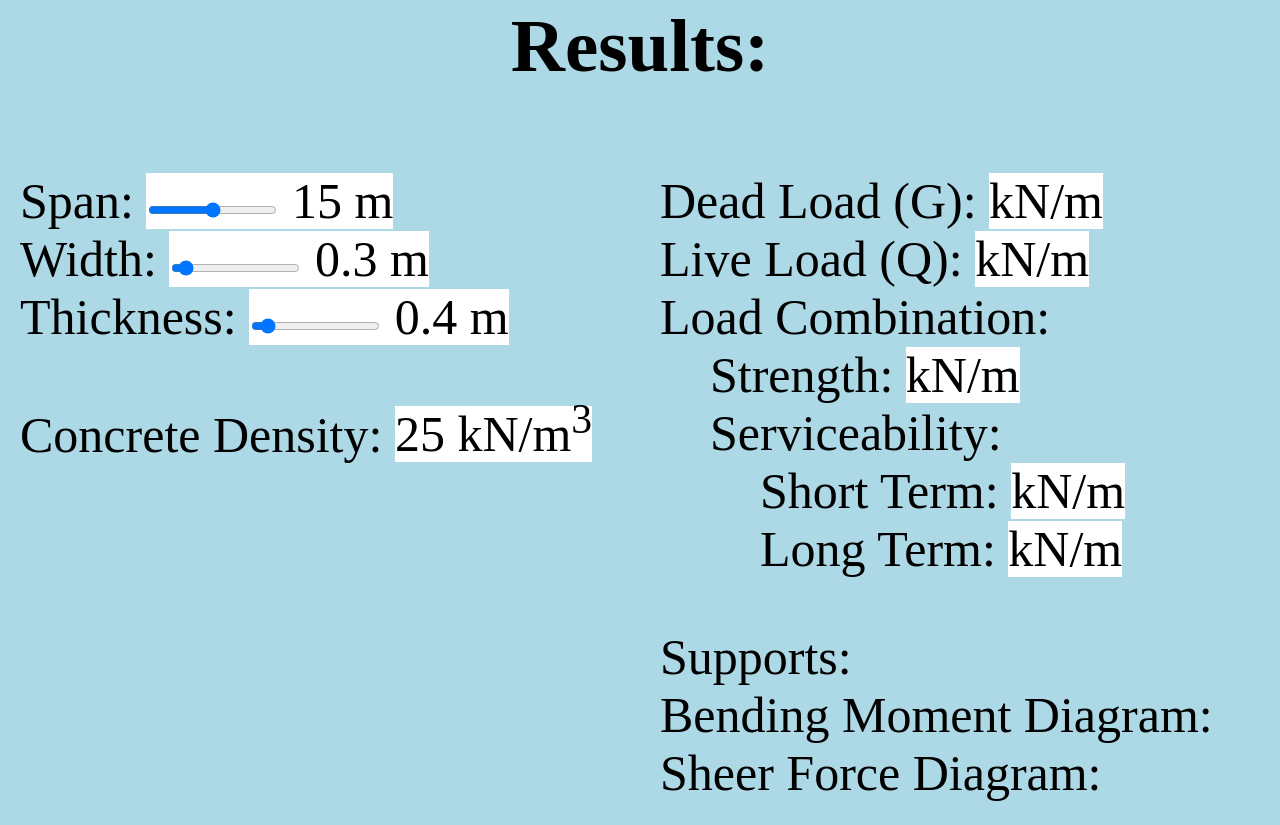
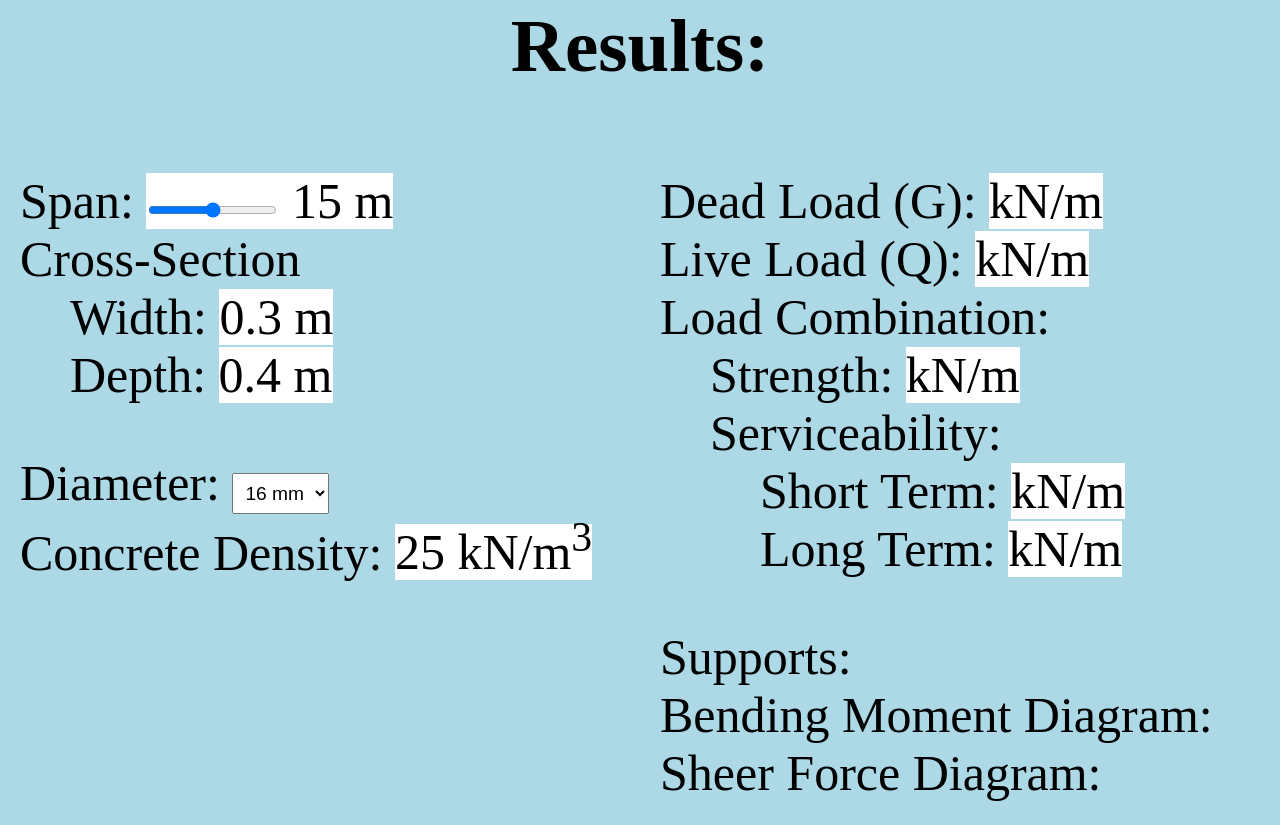
Before and after one commit to lchin10/structuredesign, a plain HTML site: page index.html in a window 1280 px wide. Shown: the part 2399-3224 px from the top of the page. Drawn offline with Linux system fonts and the light colour scheme.

Commit message:
git weird

```diff
--- a/index.html
+++ b/index.html
@@ -35,9 +35,53 @@
     </div>
     <div style="padding-bottom: 500px;"></div>
 
+    <section id="section3">
+        <div style="text-align:center;"><h2>Results:</h2></div>
+        <div class="container">
+            <div class="column">
+                <div><label for="number-slider">Span:</label>
+                    <a style="background-color: white">
+                        <input type="range" id="span-slider" min="0" max="30" value="15">
+                        <span id="spanNumber">15</span><span> m</span>
+                    </a></div>
+                <label>Cross-Section</label>
+                <div style="padding-left: 50px;"><label>Width:</label>
+                    <a style="background-color: white"><span id="widthNumber">0.3</span><span> m</span></a>
+                </div>
+                <div style="padding-left: 50px; padding-bottom: 50px;"><label>Depth:</label>
+                    <a style="background-color: white"><span id="thicknessNumber">0.4</span><span> m</span></a>
+                </div>
+
+                <div><label for="choices">Diameter:</label>
+                    <select id="rebarDiam" name="rebarDiam" style="font-size: 1.2rem; padding: 0.5rem;">
+                        <option value="16mm">16 mm</option>
+                        <option value="18mm">18 mm</option>
+                        <option value="20mm">20 mm</option>
+                    </select>
+                </div>
+                <div><label for="number-slider">Concrete Density:</label>
+                    <a style="background-color: white"><span id="thickness">25</span><span> kN/m<sup>3</sup></span></a>
+                </div>
+            </div>
+            <div class="column">
+                <div><label>Dead Load (G): </label><a style="background-color: white"><span id="dead-load"></span><span> kN/m</span></a></div>
+                <div><label>Live Load (Q): </label><a style="background-color: white"><span id="live-load"></span><span> kN/m</span></a></div>
+                <div><label>Load Combination: </label></div>
+                <div style="padding-left: 50px;"><label>Strength: </label><a style="background-color: white"><span id="combo-strength"></span><span> kN/m</span></a></div>
+                <div style="padding-left: 50px;"><label>Serviceability: </label></div>
+                <div style="padding-left: 100px;"><label>Short Term: </label><a style="background-color: white"><span id="combo-short"></span><span> kN/m</span></a></div>
+                <div style="padding-left: 100px; padding-bottom: 50px;"><label>Long Term: </label><a style="background-color: white"><span id="combo-long"></span><span> kN/m</span></a></div>
+                <div><label>Supports: </label></div>
+                <div><label>Bending Moment Diagram: </label></div>
+                <div><label>Sheer Force Diagram: </label></div>
+                <div id="bmd-container"></div>
+            </div>
+        </div>
+    </section>
+    <div style="padding-bottom: 500px;"></div>
 
 
-    <section id="section3">
+    <section id="section4">
         <div style="text-align:center;"><h2>Results:</h2></div>
         <div class="container">
             <div class="column">
@@ -72,6 +116,7 @@
                 <div><label>Supports: </label></div>
                 <div><label>Bending Moment Diagram: </label></div>
                 <div><label>Sheer Force Diagram: </label></div>
+                <div id="bmd-container"></div>
             </div>
         </div>
     </section>
```
